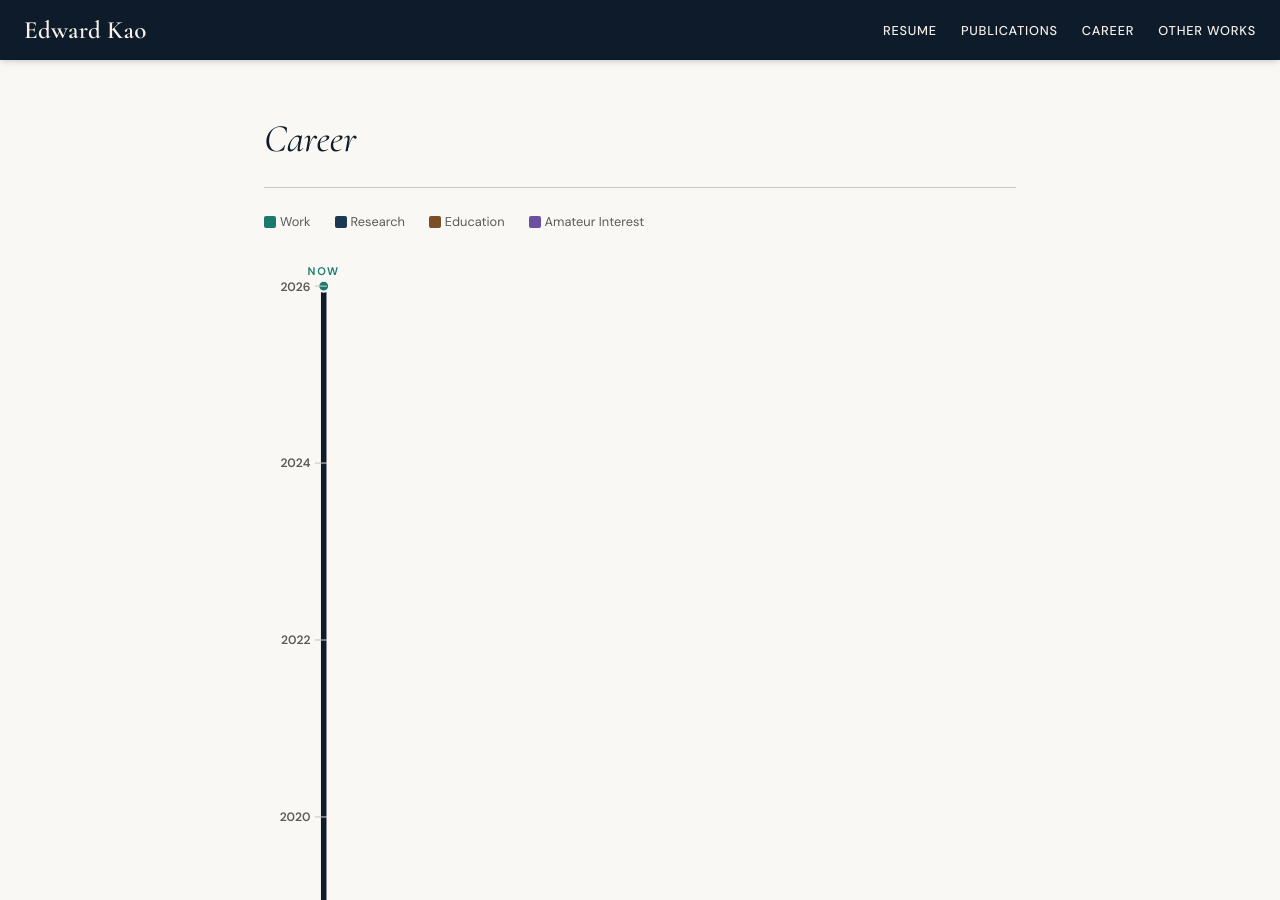
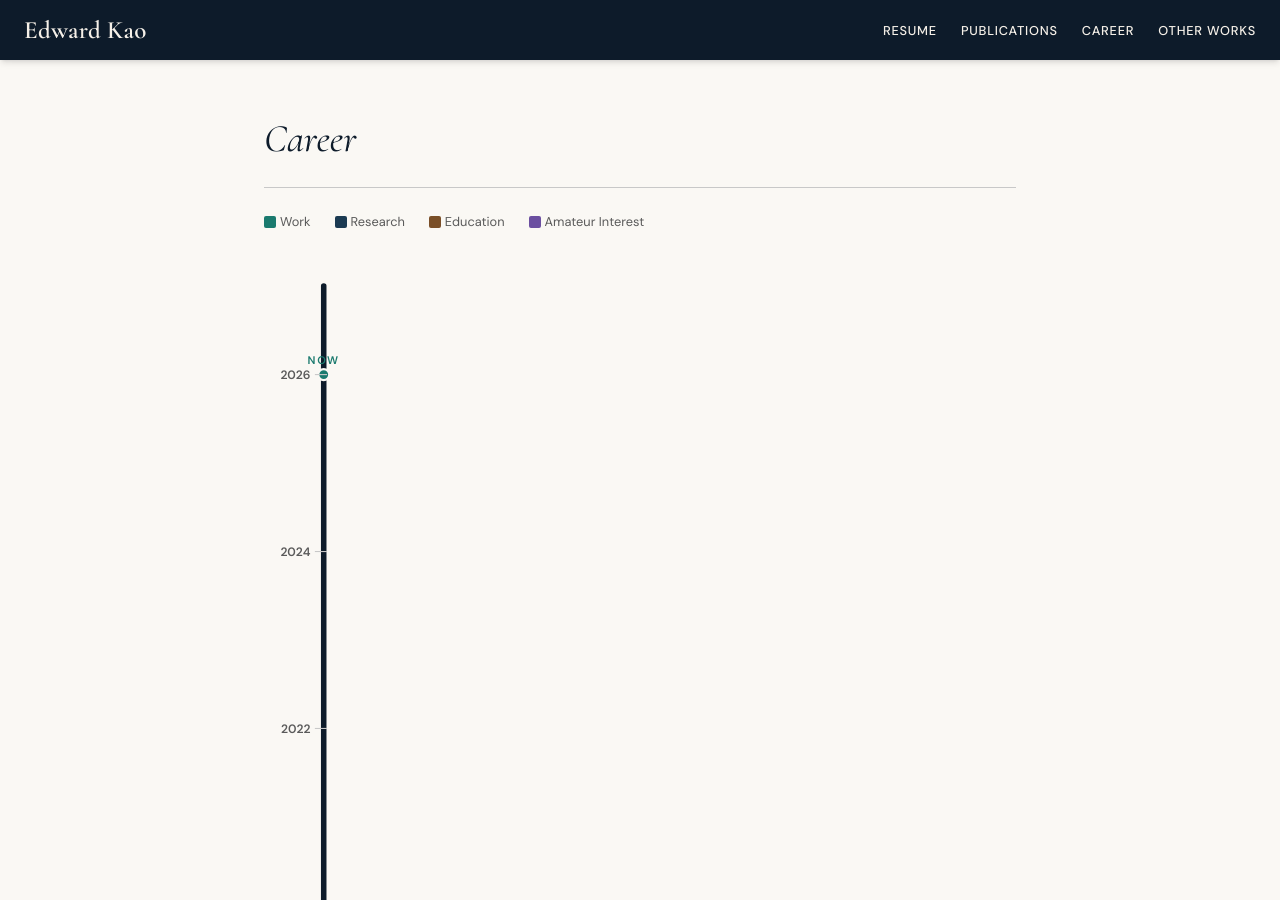
Before and after one commit to edwardkao6413/edwardkao6413.github.io, a Jekyll site: the page built from career.md, in a window 1280 px wide and 900 px high. Built offline with Jekyll 4.4.1, drawn with Linux system fonts in a browser that asks for light colours.

Commit message:
fix: extend spine one year past end_year for NOW breathing room, suppress 2027 tick

```diff
--- a/career.md
+++ b/career.md
@@ -8,9 +8,11 @@ permalink: /career
 {% assign end_year = site.time | date: "%Y" | plus: 0 %}
 {% assign px_per_year = 80 %}
 {% assign svg_top_pad = 20 %}
-{% assign total_years = end_year | minus: start_year %}
+{% assign display_end_year = end_year | plus: 1 %}
+{% assign total_years = display_end_year | minus: start_year %}
 {% assign svg_height = total_years | times: px_per_year | plus: svg_top_pad | plus: 20 %}
-{% assign total_steps = total_years | divided_by: 2 %}
+{% assign tick_years = end_year | minus: start_year %}
+{% assign total_steps = tick_years | divided_by: 2 %}
 {% assign spine_x = 54 %}
 {% assign bar_x0 = 59 %}
 {% assign bar_x0_right = 65 %}
@@ -50,19 +52,21 @@ permalink: /career
             stroke="#0d1b2a" stroke-width="5" stroke-linecap="round"/>
 
       <!-- now dot + label -->
-      <circle cx="{{ spine_x }}" cy="{{ svg_top_pad }}" r="5" fill="#1a7a6e" stroke="#faf8f4" stroke-width="2"/>
-      {% assign now_label_y = svg_top_pad | minus: 10 %}
+      {% assign now_years_from_top = display_end_year | minus: end_year %}
+      {% assign now_y = now_years_from_top | times: px_per_year | plus: svg_top_pad %}
+      <circle cx="{{ spine_x }}" cy="{{ now_y }}" r="5" fill="#1a7a6e" stroke="#faf8f4" stroke-width="2"/>
+      {% assign now_label_y = now_y | minus: 10 %}
       <text x="{{ spine_x }}" y="{{ now_label_y }}" text-anchor="middle"
             font-family="DM Sans,sans-serif" font-size="10" font-weight="700"
             fill="#1a7a6e" letter-spacing="1.5" aria-hidden="true">NOW</text>
 
-      <!-- year ticks: every 2 years from start_year upward -->
+      <!-- year ticks: every 2 years from start_year to end_year (no tick for display_end_year) -->
       {% for i in (0..total_steps) %}
         {% assign offset = i | times: 2 %}
         {% assign tick_year = start_year | plus: offset %}
         {% if tick_year > end_year %}{% break %}{% endif %}
-        {% assign years_from_end = end_year | minus: tick_year %}
-        {% assign tick_y = years_from_end | times: px_per_year | plus: svg_top_pad %}
+        {% assign years_from_top = display_end_year | minus: tick_year %}
+        {% assign tick_y = years_from_top | times: px_per_year | plus: svg_top_pad %}
         {% assign tick_x1 = spine_x | minus: 8 %}
         {% assign tick_x2 = spine_x | plus: 3 %}
         {% assign label_x = spine_x | minus: 12 %}
@@ -78,7 +82,7 @@ permalink: /career
       {% for event in site.data.career %}
         {% assign ev_end = event.end | plus: 0 %}
         {% assign ev_start = event.start | plus: 0 %}
-        {% assign years_to_bar_top = end_year | minus: ev_end %}
+        {% assign years_to_bar_top = display_end_year | minus: ev_end %}
         {% assign bar_top = years_to_bar_top | times: px_per_year | plus: svg_top_pad %}
         {% assign bar_years = ev_end | minus: ev_start %}
         {% assign bar_h = bar_years | times: px_per_year %}
@@ -111,7 +115,7 @@ permalink: /career
     <!-- HTML label blocks — absolutely positioned, overlaid on SVG coordinate space -->
     {% for event in site.data.career %}
       {% assign ev_end = event.end | plus: 0 %}
-      {% assign years_to_bar_top = end_year | minus: ev_end %}
+      {% assign years_to_bar_top = display_end_year | minus: ev_end %}
       {% assign bar_top = years_to_bar_top | times: px_per_year | plus: svg_top_pad %}
       {% assign leader_offset = event.leader_y_offset | default: 0 | plus: 0 %}
       {% assign label_top = bar_top | plus: leader_anchor | plus: leader_offset | minus: label_center_offset %}
```
